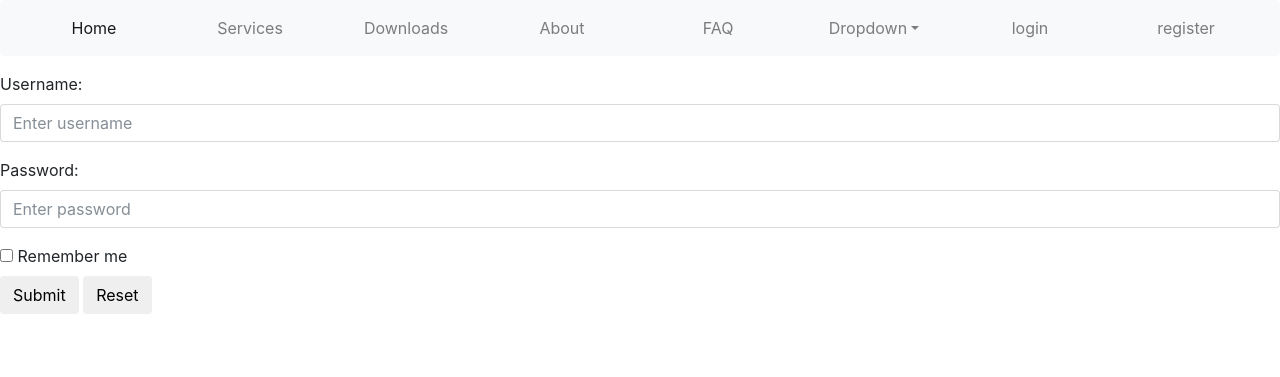
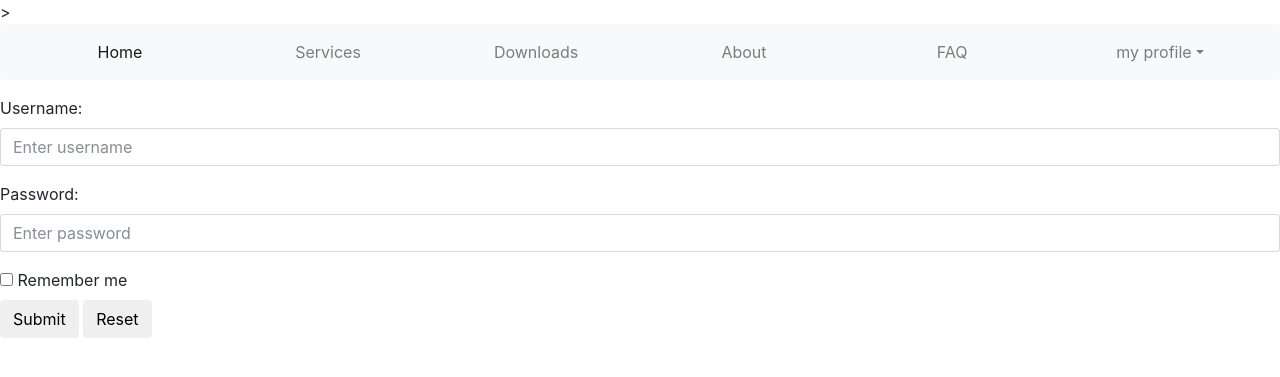
Before and after one commit to lornatunigh/lornah-Repo2, a Flask app: page /login in a window 1280 px wide. Shown: the top 377 px of the page. Run offline with Flask 2, Linux system fonts and the light colour scheme; some libraries are stand-ins or nearby versions.

Commit message:
challenge2  review
It invove adding of new python file and anumber of html files.

```diff
--- a/first/myproject/App.py
+++ b/first/myproject/App.py
@@ -1,5 +1,5 @@
 from flask import Flask,render_template
-
+from data import addtoshop
 app = Flask(__name__)
 
 
@@ -17,7 +17,11 @@ def contact():
 
 @app.route("/shop")
 def shop():
-    return render_template("shoppinglist.html")
+    return render_template("shop.html",shop=addtoshop)
+
+@app.route("/faq")
+def faq():
+    return render_template("faq.html")
 
 
 @app.route("/login")
--- a/first/myproject/templates/home.html
+++ b/first/myproject/templates/home.html
@@ -14,7 +14,7 @@
 <h4>infinix</h4>
 <p>Aug 17, 2016 - This year's iteration, the Infinix Note 3, is not any different. ... in Kenya today and for those who
 are believers in the statement “patience is key”, ... Infinix asserts that simple 5-minute plug-in will result in you getting
-enough juice ...totam rem aperiam, eaque ipsa quae ab illo inventore veritatis et quasi architecto beatae vitae dicta sunt explicabo.<a href="shoppinglist.html"><button type="submit" name="submit"><font color="red">add to list</font></button></a></p>
+enough juice ...totam rem aperiam, eaque ipsa quae ab illo inventore veritatis et quasi architecto beatae vitae dicta sunt explicabo.<a href="/shop"><button type="submit" name="submit"><font color="red">add to list</font></button></a></p>
 
 <!-- Start Nested Media Object -->
 <div class="media">
@@ -22,7 +22,7 @@ enough juice ...totam rem aperiam, eaque ipsa quae ab illo inventore veritatis e
 <div class="media-body">
 <h4>Techno</h4>
 <p>Deals (4) EZ Deals (2) Mobile Phones (57) Phones and Tablets (57) Tecno Phones (57) ... At Konga, we boast of a wide assortment of
- the latest Tecno phones such as the H6, L7, A3, Tecno Camon C8 and the phantom Z all at the best prices you cannot find anywhere else.<a href="shoppinglist.html"><button type="submit" name="submit"><font color="red">add to list</font></button></a></p>
+ the latest Tecno phones such as the H6, L7, A3, Tecno Camon C8 and the phantom Z all at the best prices you cannot find anywhere else.<a href="/shop"><button type="submit" name="submit"><font color="red">add to list</font></button></a></p>
 </p>
 </div>
 </div>
--- a/first/myproject/templates/includes/_navbars.html
+++ b/first/myproject/templates/includes/_navbars.html
@@ -23,19 +23,14 @@
                 <a class="nav-link" href="/faq">FAQ</a>
               </li>
               <li class="nav-item dropdown">
-                <a class="nav-link dropdown-toggle" href="http://example.com" id="dropdown01" data-toggle="dropdown" aria-haspopup="true" aria-expanded="false">Dropdown</a>
+                <a class="nav-link dropdown-toggle" href="http://example.com" id="dropdown01" data-toggle="dropdown" aria-haspopup="true" aria-expanded="false">my profile</a>
                 <div class="dropdown-menu" aria-labelledby="dropdown01">
-                  <a class="dropdown-item" href="#">Action</a>
-                  <a class="dropdown-item" href="#">Another action</a>
-                  <a class="dropdown-item" href="#">Something else here</a>
+                  <a class="dropdown-item" href="/login">login</a>
+                  <a class="dropdown-item" href="/register">register</a>
+                  <a class="dropdown-item" href="/">logout</a>
                 </div>
               </li>
-			  <li class="nav-item">
-                <a class="nav-link" href="/login">login</a>
-              </li>
-			  <li class="nav-item">
-                <a class="nav-link" href="/register">register</a>
-              </li>
+
             </ul>
           </div>
         </nav>
--- a/first/myproject/templates/login.html
+++ b/first/myproject/templates/login.html
@@ -1,4 +1,4 @@
-<!DOCTYPE html>
+>
 {%extends 'layout.html'%}
 {%block body%}
  <form action="/action_page.php">
@@ -17,68 +17,3 @@
 	<button type="reset" class="btn btn-default">Reset</button>
   </form>
 {%endblock%}
-
-<html lang="en">
-  <head>
-    <!-- Required meta tags -->
-    <meta charset="utf-8">
-    <meta name="viewport" content="width=device-width, initial-scale=1, shrink-to-fit=no">
-	<!-- Bootstrap CSS -->
-
-	<link rel="stylesheet" href="https://maxcdn.bootstrapcdn.com/bootstrap/4.0.0-beta/css/bootstrap.min.css" integrity="sha384-/Y6pD6FV/Vv2HJnA6t+vslU6fwYXjCFtcEpHbNJ0lyAFsXTsjBbfaDjzALeQsN6M" crossorigin="anonymous">
-  </head>
-  <body>
-<ul class="nav nav-pills">
-
-<li class="nav-item">
-<a class="nav-link active" href="index.html">Home</a>
-</li>
-
-<li class="nav-item">
-<a class="nav-link" href="#">About Us</a>
-</li>
-
-<li class="nav-item">
-<a class="nav-link" href="#">FAQ</a>
-</li>
-<li class="nav-item dropdown">
-<a class="nav-link dropdown-toggle" data-toggle="dropdown" href="#" role="button" aria-haspopup="true" aria-expanded="false">
-Preview
-</a>
-<div class="dropdown-menu" aria-labelledby="Preview">
-<a class="dropdown-item" href="#">Mobile Phone</a>
-<a class="dropdown-item" href="#">Tablet</a>
-<a class="dropdown-item" href="#">Laptop</a>
-<a class="dropdown-item" href="#">Desktop</a>
-</div>
-</li>
-<li class="nav-item">
-<a class="nav-link" href="login.html">login</a>
-</li>
-</ul>
-<div class="container">
-  <h2>Login or click <a href="register.html" > here </a>to register </h2>
-  <form action="/action_page.php">
-    <div class="form-group">
-      <label for="text">Username:</label>
-      <input type="text" class="form-control" id="username" placeholder="Enter username" name="username">
-    </div>
-    <div class="form-group">
-      <label for="pwd">Password:</label>
-      <input type="password" class="form-control" id="pwd" placeholder="Enter password" name="pwd">
-    </div>
-    <div class="checkbox">
-      <label><input type="checkbox" name="remember"> Remember me</label>
-    </div>
-    <button type="submit" class="btn btn-default">Submit</button>
-	<button type="reset" class="btn btn-default">Reset</button>
-  </form>
-</div>
-<!-- Optional JavaScript -->
-    <!-- jQuery first, then Popper.js, then Bootstrap JS -->
-    <script src="https://code.jquery.com/jquery-3.2.1.slim.min.js" integrity="sha384-KJ3o2DKtIkvYIK3UENzmM7KCkRr/rE9/Qpg6aAZGJwFDMVNA/GpGFF93hXpG5KkN" crossorigin="anonymous"></script>
-    <script src="https://cdnjs.cloudflare.com/ajax/libs/popper.js/1.11.0/umd/popper.min.js" integrity="sha384-b/U6ypiBEHpOf/4+1nzFpr53nxSS+GLCkfwBdFNTxtclqqenISfwAzpKaMNFNmj4" crossorigin="anonymous"></script>
-    <script src="https://maxcdn.bootstrapcdn.com/bootstrap/4.0.0-beta/js/bootstrap.min.js" integrity="sha384-h0AbiXch4ZDo7tp9hKZ4TsHbi047NrKGLO3SEJAg45jXxnGIfYzk4Si90RDIqNm1" crossorigin="anonymous"></script>
-  </body>
-</body>
-</html>
```
Also changed, not shown: first/myproject/data.py (added, +8 -0 lines), first/myproject/templates/faq.html (added, +10 -0 lines), first/myproject/templates/shop.html (added, +41 -0 lines), first/myproject/templates/shopping.html (renamed from first/myproject/templates/shoppinglist.html).
